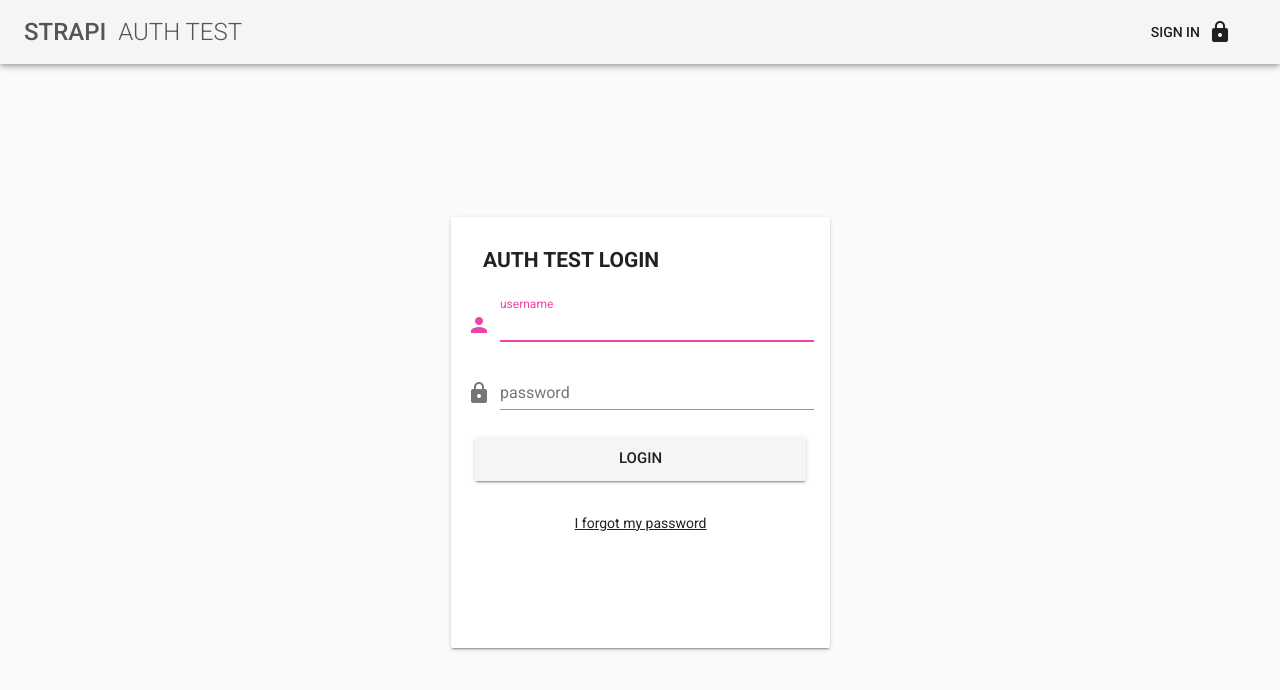
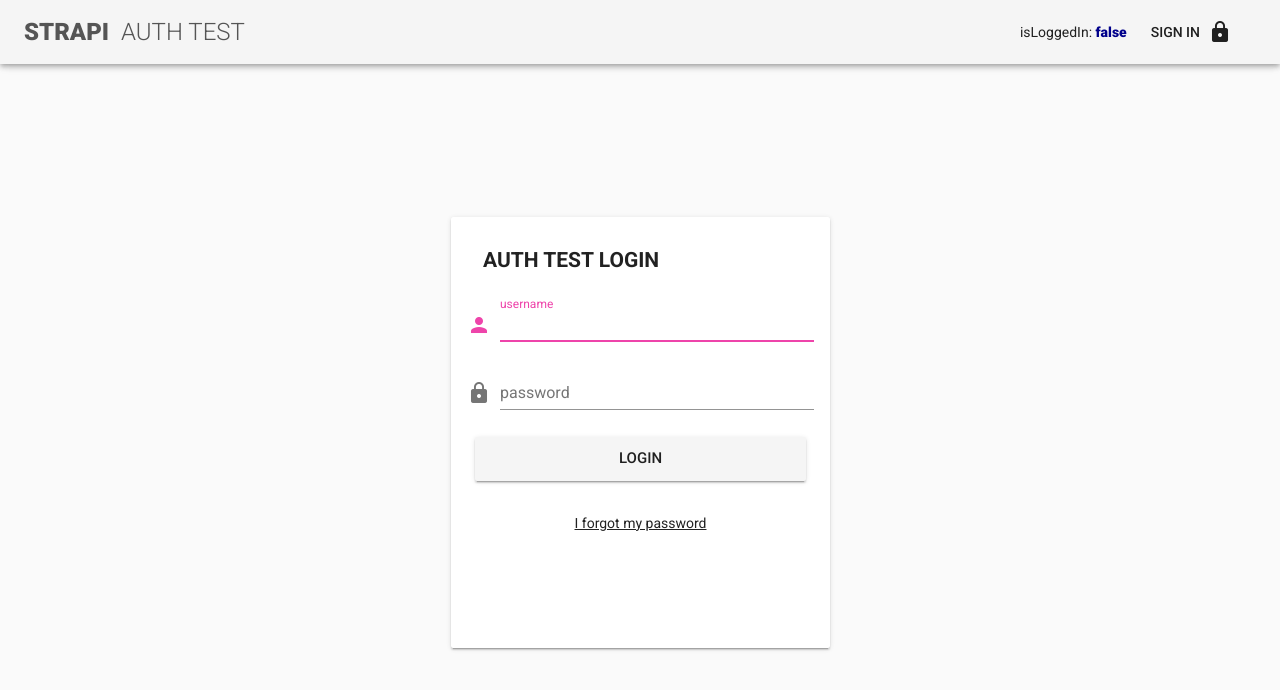
Before and after one commit to ICJIA/strapi-authentication-test, a Vue app: page /login in a window 1280 px wide. Shown: the top 690 px of the page. Built offline with nearby package versions, Linux system fonts and the light colour scheme; what vue-json-tree-view would draw is missing.

Commit message:
update: add 'isLoggedIn' helper to app.vue

```diff
--- a/src/App.vue
+++ b/src/App.vue
@@ -7,8 +7,11 @@
           <span class="font-weight-light">Auth Test</span>
         </router-link>
       </v-toolbar-title>
-      <v-spacer></v-spacer>
-
+      <v-spacer></v-spacer>isLoggedIn:
+      <span style="font-weight: 900; color: darkblue">
+        &nbsp;{{$store.getters.isLoggedIn}}
+        <span v-if="isLoggedIn">|&nbsp;</span>
+      </span>
       <span v-if="isLoggedIn">
         <router-link to="/">Home</router-link>&nbsp;|&nbsp;
         <router-link to="/about">About</router-link>
@@ -65,6 +68,11 @@ export default {
 a {
   color: #555 !important;
   text-decoration: none;
+  font-weight: 900;
+}
+
+a:hover {
+  color: #999 !important;
 }
 .fade-enter-active,
 .fade-leave-active {
```
